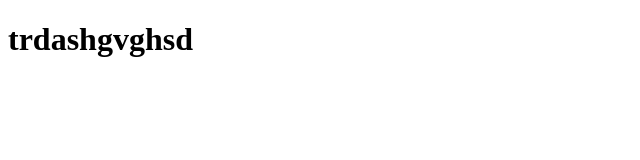
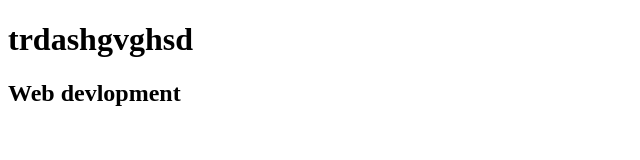
Before and after one commit to programingbot21/Git-tutorials, a plain HTML site: page Git-tutorials/temp/index.html in a window 1280 px wide. Shown: the whole page, without its empty margins (0-640 px from the left). Drawn offline with Linux system fonts and the light colour scheme; files that its build step writes are made by us from their sources.

Commit message:
file update

```diff
--- a/Git-tutorials/temp/index.html
+++ b/Git-tutorials/temp/index.html
@@ -9,5 +9,6 @@
     <h1>
         trdashgvghsd
     </h1>
+    <h2>Web devlopment</h2>
 </body>
 </html>
```
